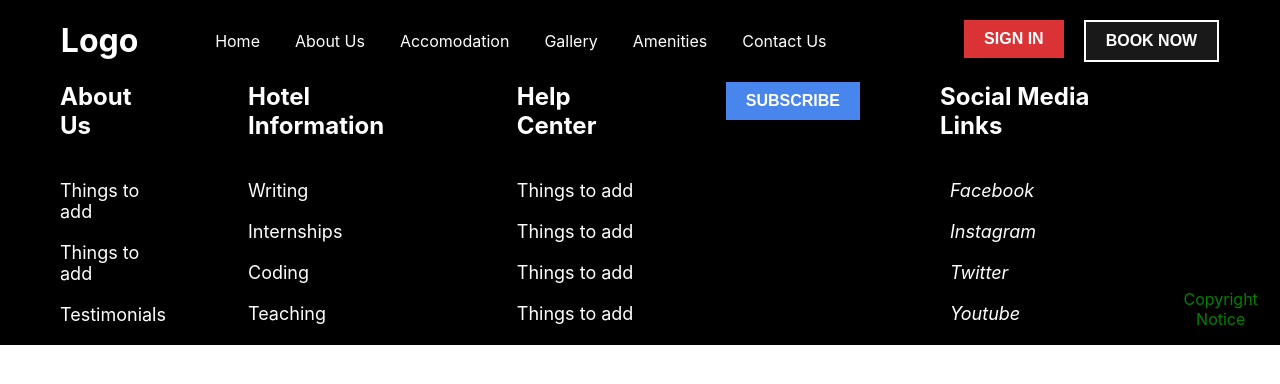
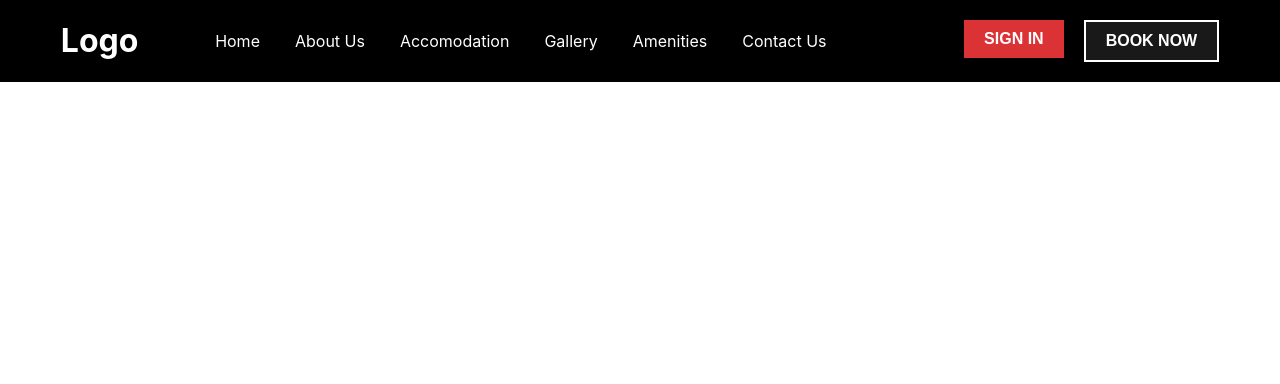
Before and after one commit to KalpithaRB/Resort_Websites, a React (Create React App) app in the folder websites/: page / in a window 1280 px wide. Shown: the top 384 px of the page. Built offline with nearby package versions, Linux system fonts and the light colour scheme.

Commit message:
commented the Footer

```diff
--- a/websites/src/App.js
+++ b/websites/src/App.js
@@ -1,7 +1,7 @@
 
 import './App.css';
 import Header from './components/Header';
-import Footer from './components/Footer';
+//import Footer from './components/Footer';
 
 function App() {
   return (
@@ -9,9 +9,9 @@ function App() {
       <header className="App-header">
         <Header/>
       </header>
-      <footer className="App-footer">
-      <Footer/>
-      </footer>
+      {/* <footer className="App-footer"> */
+       /*<Footer/> */
+      /*</footer> */}
     </div>
   );
 }
```
